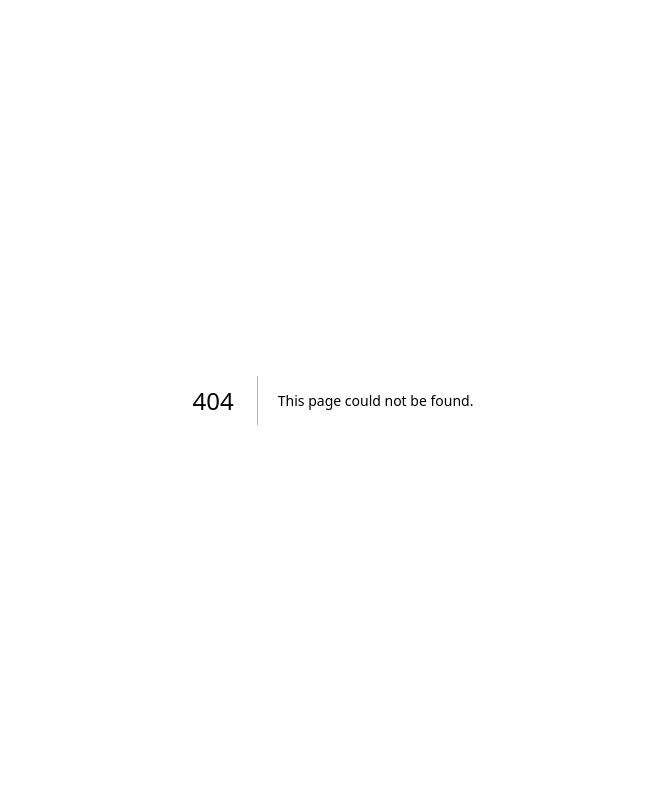
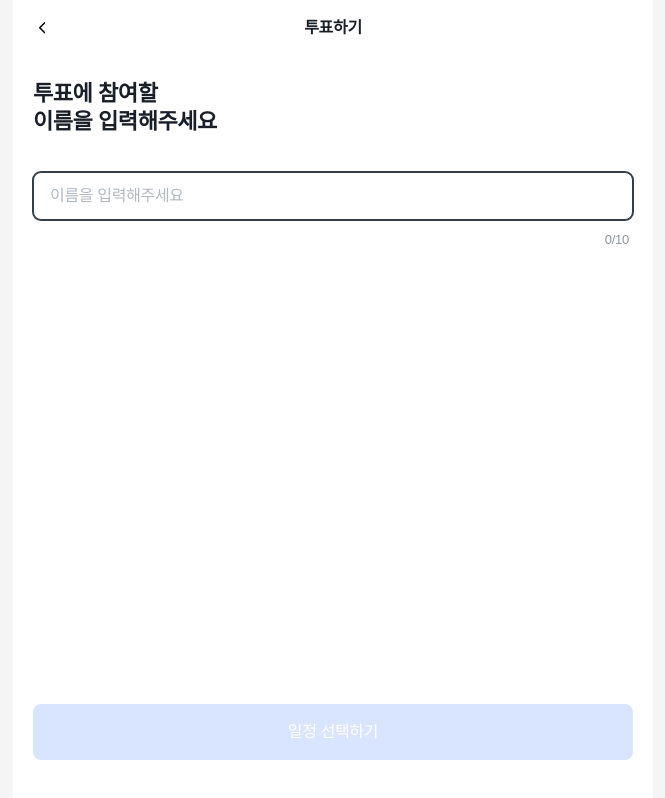
Before and after one commit to YAPP-Github/27th-Web-Team-2-FE, a Next.js app: page /meet/1/register in a window 1280 px wide. Before the commit this address had no page. Shown: the whole page, without its empty margins (307-972 px from the left). Built offline with nearby package versions, Linux system fonts and the light colour scheme; no server answers; a web font is replaced by a local one.

Commit message:
feat: 투표하기 페이지 - 이름 입력 구현

```diff
--- a/src/app/meet/[meetingId]/page.tsx
+++ b/src/app/meet/[meetingId]/page.tsx
@@ -88,12 +88,14 @@ export default async function ResultPage({ params }: ResultPageProps) {
 
       <div className='fixed right-0 bottom-0 left-0 z-50 mx-auto w-full max-w-screen-sm bg-gray-50 p-4'>
         <div className='flex gap-3'>
-          <Link href={`/meet/${meetingId}/edit`}>
+          <Link href={`/meet/${meetingId}/edit`} className='flex-1'>
             <Button variant='secondary' fullWidth>
               투표 수정하기
             </Button>
           </Link>
-          <Button fullWidth>투표하기</Button>
+          <Link href={`/meet/${meetingId}/register`} className='flex-1'>
+            <Button fullWidth>투표하기</Button>
+          </Link>
         </div>
       </div>
     </div>
--- /dev/null
+++ b/src/app/meet/[meetingId]/register/page.tsx
@@ -0,0 +1,25 @@
+import { type Metadata, type ResolvingMetadata } from 'next';
+
+import ParticipantRegisterNamePage from '@/features/participant-register-name/ui/ParticipantRegisterNamePage';
+
+interface PageProps {
+  params: Promise<{
+    meetingId: string;
+  }>;
+}
+
+export async function generateMetadata(
+  { params }: PageProps,
+  parent: ResolvingMetadata,
+): Promise<Metadata> {
+  const { meetingId } = await params;
+  return {
+    title: `투표하기 - ${meetingId}`,
+  };
+}
+
+export default async function Page({ params }: PageProps) {
+  const { meetingId } = await params;
+
+  return <ParticipantRegisterNamePage meetingId={meetingId} />;
+}
--- /dev/null
+++ b/src/features/participant-register-name/model/useParticipantRegisterName.ts
@@ -0,0 +1,115 @@
+'use client';
+
+import { useRouter } from 'next/navigation';
+import { type ChangeEvent, useState } from 'react';
+
+import { checkParticipantExist } from '@/entities/meet/api/checkParticipantExist';
+
+// 상수 정의
+const MAX_NAME_LENGTH = 10;
+const REGEX_NAME = /^[ㄱ-힣a-zA-Z]*$/; // 한글, 영문만 허용
+
+export function useParticipantRegisterName(meetingId: string) {
+  const router = useRouter();
+
+  // 로컬 스토리지 키 (등록 시에도 사용하거나, 또는 등록 시에는 굳이 초기값을 안 불러와도 되지만 편의상 유지)
+  const STORE_KEY = `last_participant_name_${meetingId}`;
+
+  // 1. 초기값: 등록 화면이므로 빈 값으로 시작하는 게 일반적이나,
+  // 기획서상 "자동 채움" 언급이 있으므로 유지.
+  const [name, setName] = useState(() => {
+    if (typeof window !== 'undefined') {
+      return localStorage.getItem(STORE_KEY) || '';
+    }
+    return '';
+  });
+
+  const [errorDetails, setErrorDetails] = useState<{
+    isError: boolean;
+    message: string;
+  }>({ isError: false, message: '' });
+
+  const handleNameChange = (e: ChangeEvent<HTMLInputElement>) => {
+    const value = e.target.value;
+
+    // 1-1. 최대 글자 수 체크
+    if (value.length > MAX_NAME_LENGTH) return;
+
+    // 1-2. 허용되지 않은 문자 입력 시 에러 처리
+    if (!REGEX_NAME.test(value)) {
+      setErrorDetails({
+        isError: true,
+        message: '한글, 영문만 입력 가능해요',
+      });
+      setName(value);
+      return;
+    }
+
+    // 에러 해제
+    setErrorDetails({ isError: false, message: '' });
+    setName(value);
+  };
+
+  const handleNameClear = () => {
+    setName('');
+    setErrorDetails({ isError: false, message: '' });
+  };
+
+  const handleSubmit = async () => {
+    const trimmedName = name.trim();
+
+    // 빈 값 체크
+    if (!trimmedName) {
+      setErrorDetails({
+        isError: true,
+        message: '이름을 입력해주세요',
+      });
+      return;
+    }
+
+    // 서버 중복 확인
+    try {
+      const { isExist } = await checkParticipantExist(meetingId, trimmedName);
+
+      if (isExist) {
+        // [수정] 등록(Register) 모드에서는 이미 존재하는 이름이면 에러 처리
+        setErrorDetails({
+          isError: true,
+          message: '중복되는 이름이에요',
+        });
+      } else {
+        // [수정] 성공 케이스: 중복 아님 -> 다음 단계로 이동
+        // 로컬 스토리지는 "등록 완료" 시점이 아니므로 여기서 저장할지 말지 기획에 따라 다르나,
+        // "자동 채움"을 위해 성공적인 입력값은 저장해두는 편이 좋음.
+        // 다만 기획서에는 "날짜 선택하기 CTA 클릭 성공 시점"에 저장한다고 되어있으므로 여기서 함.
+        localStorage.setItem(STORE_KEY, trimmedName);
+
+        const params = new URLSearchParams();
+        params.set('name', trimmedName);
+        // [수정] 이동 경로: register/date
+        router.push(`/meet/${meetingId}/register/date?${params.toString()}`);
+      }
+    } catch (error) {
+      console.error('Failed to check participant existence:', error);
+      setErrorDetails({
+        isError: true,
+        message: '잠시 후 다시 시도해주세요',
+      });
+    }
+  };
+
+  const handleBack = () => {
+    router.back();
+  };
+
+  return {
+    name,
+    errorDetails,
+    isValidInput: name.length > 0 && !errorDetails.isError,
+    maxLength: MAX_NAME_LENGTH,
+    handleNameChange,
+    handleNameClear,
+    handleSubmit,
+    handleBack,
+  };
+}
--- /dev/null
+++ b/src/features/participant-register-name/ui/ParticipantRegisterNamePage.tsx
@@ -0,0 +1,65 @@
+'use client';
+
+import Button from '@/shared/ui/button/Button';
+import { Header } from '@/shared/ui/header';
+import Input from '@/shared/ui/input/Input';
+import TopBar from '@/shared/ui/top-bar/TopBar';
+
+import { useParticipantRegisterName } from '../model/useParticipantRegisterName';
+
+interface ParticipantEditNamePageProps {
+  meetingId: string;
+}
+
+export default function ParticipantRegisterNamePage({
+  meetingId,
+}: ParticipantEditNamePageProps) {
+  const {
+    name,
+    errorDetails,
+    isValidInput,
+    maxLength,
+    handleNameChange,
+    handleNameClear,
+    handleSubmit,
+    handleBack,
+  } = useParticipantRegisterName(meetingId);
+
+  return (
+    <div className='bg-gray-0 flex min-h-screen flex-col'>
+      {/* 2. 상단 영역 */}
+      <TopBar title='투표하기' leftIcon='arrow_prev' onLeftClick={handleBack} />
+      <Header
+        variant='subHeader'
+        title={'투표에 참여할\n이름을 입력해주세요'}
+      />
+
+      <main className='flex flex-1 flex-col px-5 pt-6 pb-10'>
+        {/* 설명 (기획서에는 별도 설명 텍스트 언급 없으나, UI 흐름 상 필요하면 추가) */}
+        {/* 2-2. 이름 입력 영역 */}
+        <div className='mt-1 flex flex-col gap-1.5'>
+          <Input
+            value={name}
+            onChange={handleNameChange}
+            onClear={handleNameClear}
+            placeholder='이름을 입력해주세요'
+            maxLength={maxLength}
+            fullWidth
+            required
+            autoFocus // 화면 진입 시 자동 포커스
+            errorMessage={
+              errorDetails.isError ? errorDetails.message : undefined
+            }
+          />
+        </div>
+
+        <div className='flex-1' />
+
+        {/* 2-3. CTA 영역 */}
+        <Button onClick={handleSubmit} disabled={!isValidInput} fullWidth>
+          일정 선택하기
+        </Button>
+      </main>
+    </div>
+  );
+}
```
